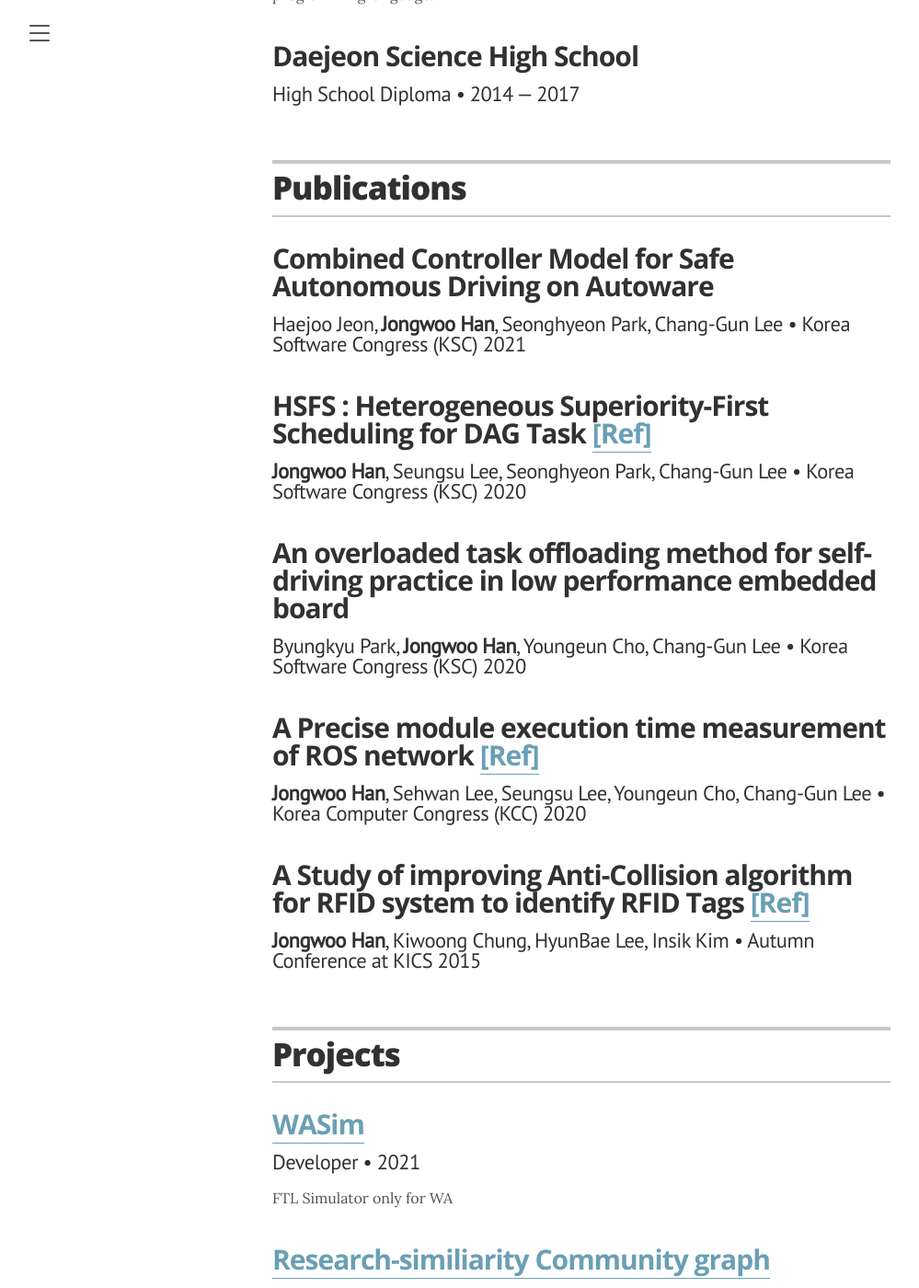
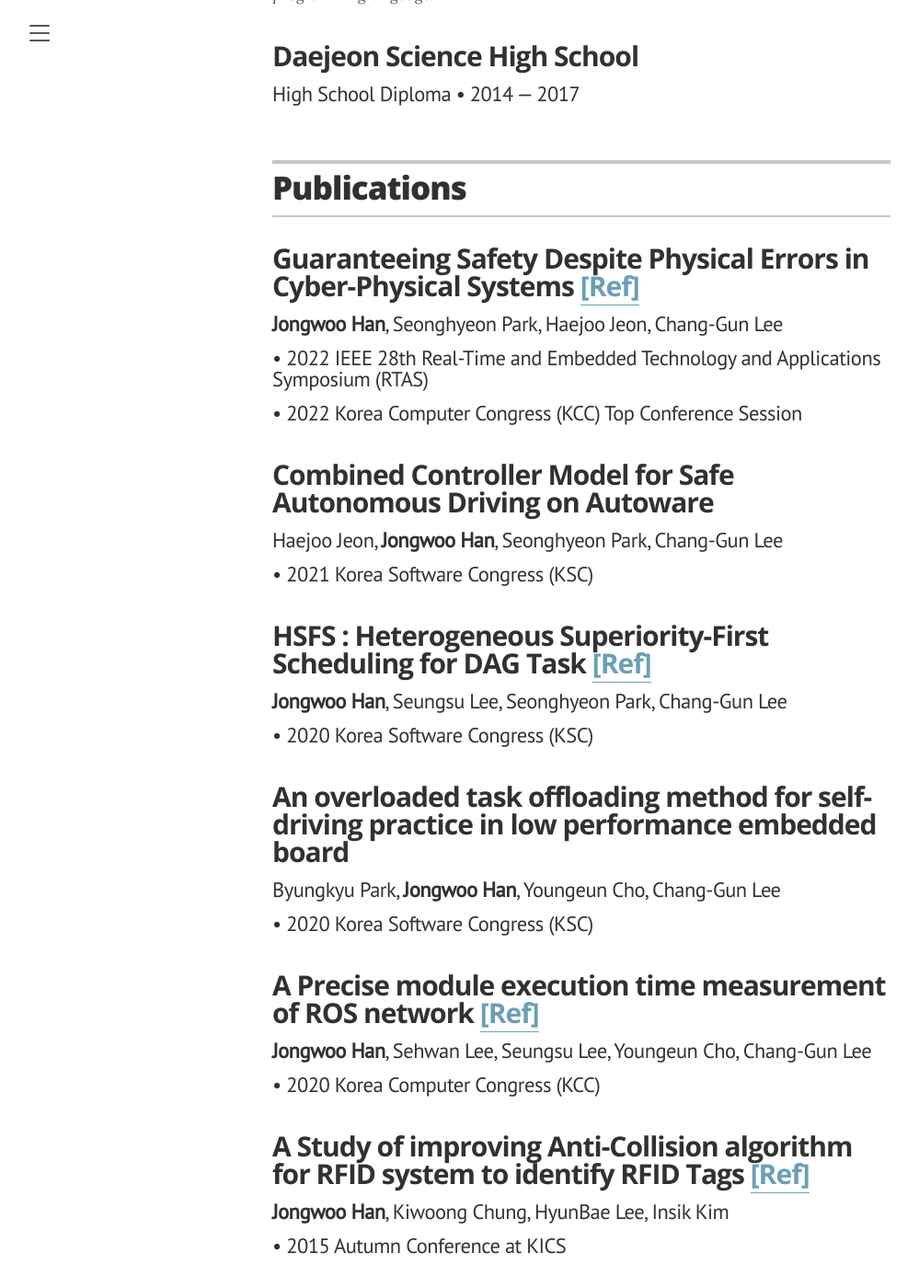
Before and after one commit to Spiraline/spiraline.github.io, a Jekyll site: the page built from index.markdown, in a window 1280 px wide and 1400 px high, scrolled down 2548 px. Shown: the whole window at 92% size, without its empty margins (8-1007 px from the left). Built offline with Jekyll 4.4.1, drawn with Linux system fonts in a browser that asks for light colours.

Commit message:
Add RTAS paper

```diff
--- a/_data/publication.yml
+++ b/_data/publication.yml
@@ -1,34 +1,42 @@
 # Papers
+
+# 2022 RTAS
+- title: "Guaranteeing Safety Despite Physical Errors in Cyber-Physical Systems"
+  author: <b>Jongwoo Han</b>, Seonghyeon Park, Haejoo Jeon, Chang-Gun Lee
+  year: 2022
+  conference: 2022 IEEE 28th Real-Time and Embedded Technology and Applications Symposium (RTAS)
+  others: 2022 Korea Computer Congress (KCC) Top Conference Session
+  url: "https://ieeexplore.ieee.org/document/9804667"
 
 # 2021 KSC - HJJeon
 - title: "Combined Controller Model for Safe Autonomous Driving on Autoware"
   author: Haejoo Jeon, <b>Jongwoo Han</b>, Seonghyeon Park, Chang-Gun Lee
   year: 2021
-  conference: Korea Software Congress (KSC) 2021
+  conference: 2021 Korea Software Congress (KSC)
 
 # 2020 KSC
 - title: "HSFS : Heterogeneous Superiority-First Scheduling for DAG Task"
   author: <b>Jongwoo Han</b>, Seungsu Lee, Seonghyeon Park, Chang-Gun Lee
   year: 2020
-  conference: Korea Software Congress (KSC) 2020
+  conference: 2020 Korea Software Congress (KSC)
   url: "/assets/paper/KSC2020.pdf"
 
 # 2020 KSC - BKPark
 - title: "An overloaded task offloading method for self-driving practice in low performance embedded board"
   author: Byungkyu Park, <b>Jongwoo Han</b>, Youngeun Cho, Chang-Gun Lee
   year: 2020
-  conference: Korea Software Congress (KSC) 2020
+  conference: 2020 Korea Software Congress (KSC)
 
 # 2020 KCC
 - title: A Precise module execution time measurement of ROS network
   author: <b>Jongwoo Han</b>, Sehwan Lee, Seungsu Lee, Youngeun Cho, Chang-Gun Lee
   year: 2020
-  conference: Korea Computer Congress (KCC) 2020
+  conference: 2020 Korea Computer Congress (KCC)
   url: "/assets/paper/KCC2020.pdf"
 
 # KICS - RFID
 - title: A Study of improving Anti-Collision algorithm for RFID system to identify RFID Tags
   author: <b>Jongwoo Han</b>, Kiwoong Chung, HyunBae Lee, Insik Kim
   year: 2015
-  conference: Autumn Conference at KICS 2015
+  conference: 2015 Autumn Conference at KICS
   url: "/assets/paper/KICS2015.pdf"
--- a/_layouts/cv.html
+++ b/_layouts/cv.html
@@ -3,8 +3,8 @@ layout: default
 ---
 
 <div class="wrapper" itemscope itemtype="http://schema.org/Person">
-    <meta itemprop="telephone" content="{{ page.resume_contact_telephone }}"/>
-    <meta itemprop="address" content="{{ page.resume_contact_address }}"/>
+  <meta itemprop="telephone" content="{{ page.resume_contact_telephone }}" />
+  <meta itemprop="address" content="{{ page.resume_contact_address }}" />
 
   <header class="page-header">
 
@@ -75,7 +75,8 @@ layout: default
     {% for education in site.data.education %}
     <div class="resume-item" itemscope itemprop="alumniOf" itemtype="http://schema.org/CollegeOrUniversity">
       <h3 class="resume-item-title" itemprop="name">{{ education.uni }}</h3>
-        <h4 class="resume-item-details group" itemprop="description">{{ education.degree }} &bull; {{ education.year }}</h4>
+      <h4 class="resume-item-details group" itemprop="description">{{ education.degree }} &bull; {{ education.year }}
+      </h4>
       <h5 class="resume-item-details award-title" itemprop="description">{{ education.award }}</h5>
       <p class="resume-item-copy" itemprop="description">
         {% if education.grades != null %}
@@ -106,9 +107,11 @@ layout: default
     {% for paper in site.data.publication %}
     <div class="resume-item" itemscope itemtype="http://schema.org/CreativeWork">
       <meta itemprop="creator" content="{{ site.resume_name }}" itemtype="http://schema.org/Person" />
-        <h3 class="resume-item-title" itemprop="name">{{ paper.title }} {% if paper.url %}<a href="{{ paper.url }}" itemprop="url">[Ref]</a>{% endif %}</h3>
-        <h4 class="resume-item-details" itemprop="description">{{ paper.author }}  &bull; {{ paper.conference }}</h4>
-        <p class="resume-item-copy">{{ paper.description }}</p>
+      <h3 class="resume-item-title" itemprop="name">{{ paper.title }} {% if paper.url %}<a href="{{ paper.url }}"
+          itemprop="url">[Ref]</a>{% endif %}</h3>
+      <h4 class="resume-item-details" itemprop="description">{{ paper.author }}</h4>
+      <h4 class="resume-item-details" itemprop="description">&bull; {{ paper.conference }}</h4>
+      {% if paper.others %}<h4 class="resume-item-details">&bull; {{ paper.others }}</h4>{% endif %}
     </div>
     {% endfor %}
 
@@ -126,8 +129,9 @@ layout: default
     {% for project in site.data.projects %}
     <div class="resume-item" itemscope itemtype="http://schema.org/CreativeWork">
       <meta itemprop="creator" content="{{ site.resume_name }}" itemtype="http://schema.org/Person" />
-        <h3 class="resume-item-title" itemprop="name">{% if project.url %}<a href="{{ project.url }}" itemprop="url">{{ project.project }}</a>{% else %}{{ project.project }}{% endif %}</h3>
-        <h4 class="resume-item-details" itemprop="description">{{ project.role }}  &bull; {{ project.duration }}</h4>
+      <h3 class="resume-item-title" itemprop="name">{% if project.url %}<a href="{{ project.url }}" itemprop="url">{{
+          project.project }}</a>{% else %}{{ project.project }}{% endif %}</h3>
+      <h4 class="resume-item-details" itemprop="description">{{ project.role }} &bull; {{ project.duration }}</h4>
       <p class="resume-item-copy">{{ project.description }}</p>
     </div>
     {% endfor %}
@@ -184,7 +188,8 @@ layout: default
 
     {% for association in site.data.associations %}
     <div class="resume-item" itemscope itemprop="memberOf" itemtype="http://schema.org/Organization">
-        <h3 class="resume-item-title" itemprop="name">{% if association.url %}<a href="{{ association.url }}">{{ association.organization }}</a>{% else %}{{ association.organization }}{% endif %}</h3>
+      <h3 class="resume-item-title" itemprop="name">{% if association.url %}<a href="{{ association.url }}">{{
+          association.organization }}</a>{% else %}{{ association.organization }}{% endif %}</h3>
       <h4 class="resume-item-details" itemprop="description">{{ association.role }} &bull; {{ association.year }}</h4>
       <p class="resume-item-copy">{{ association.summary }}</p>
     </div>
```
Lines whose indentation alone changed are shown as unchanged.
